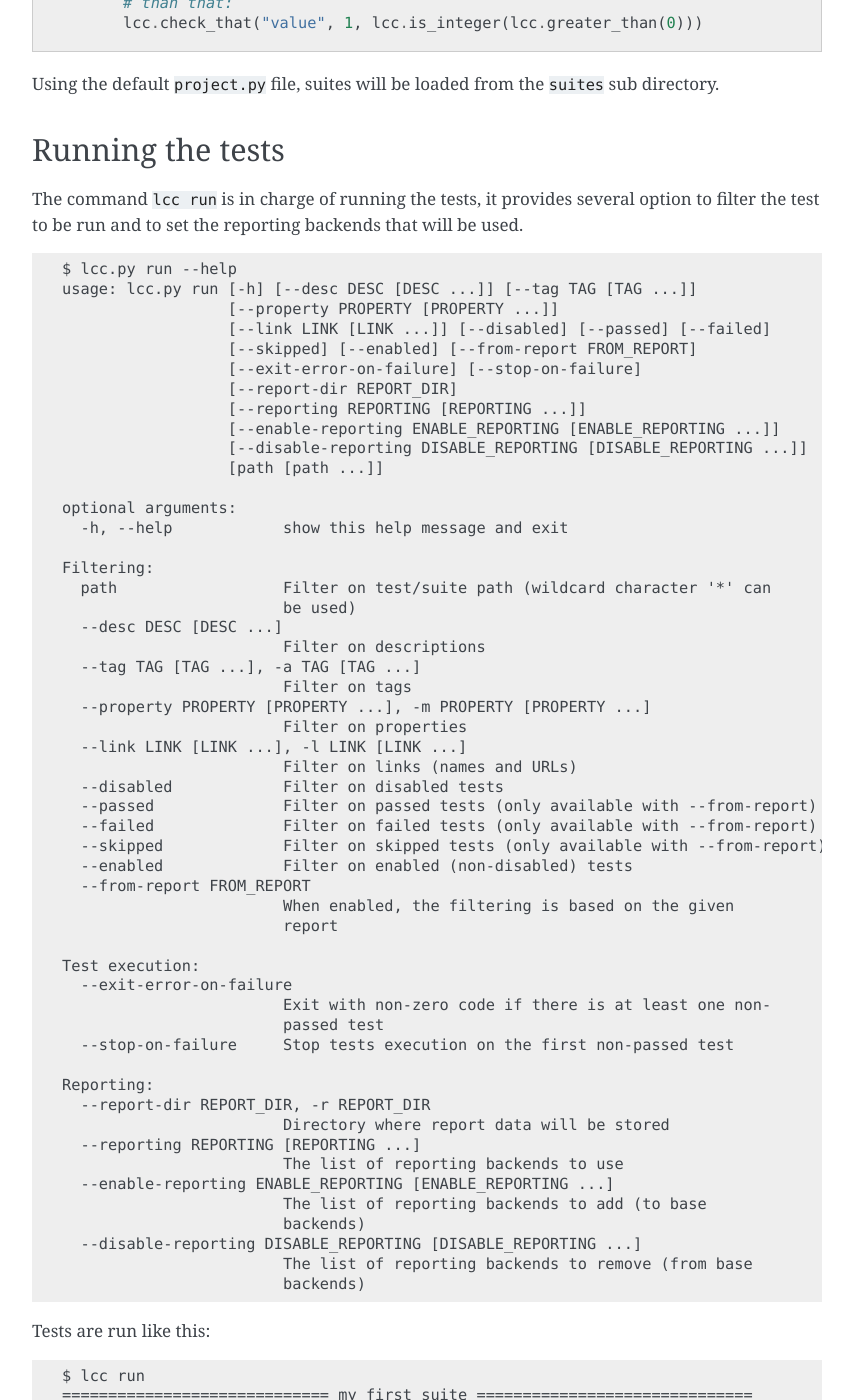
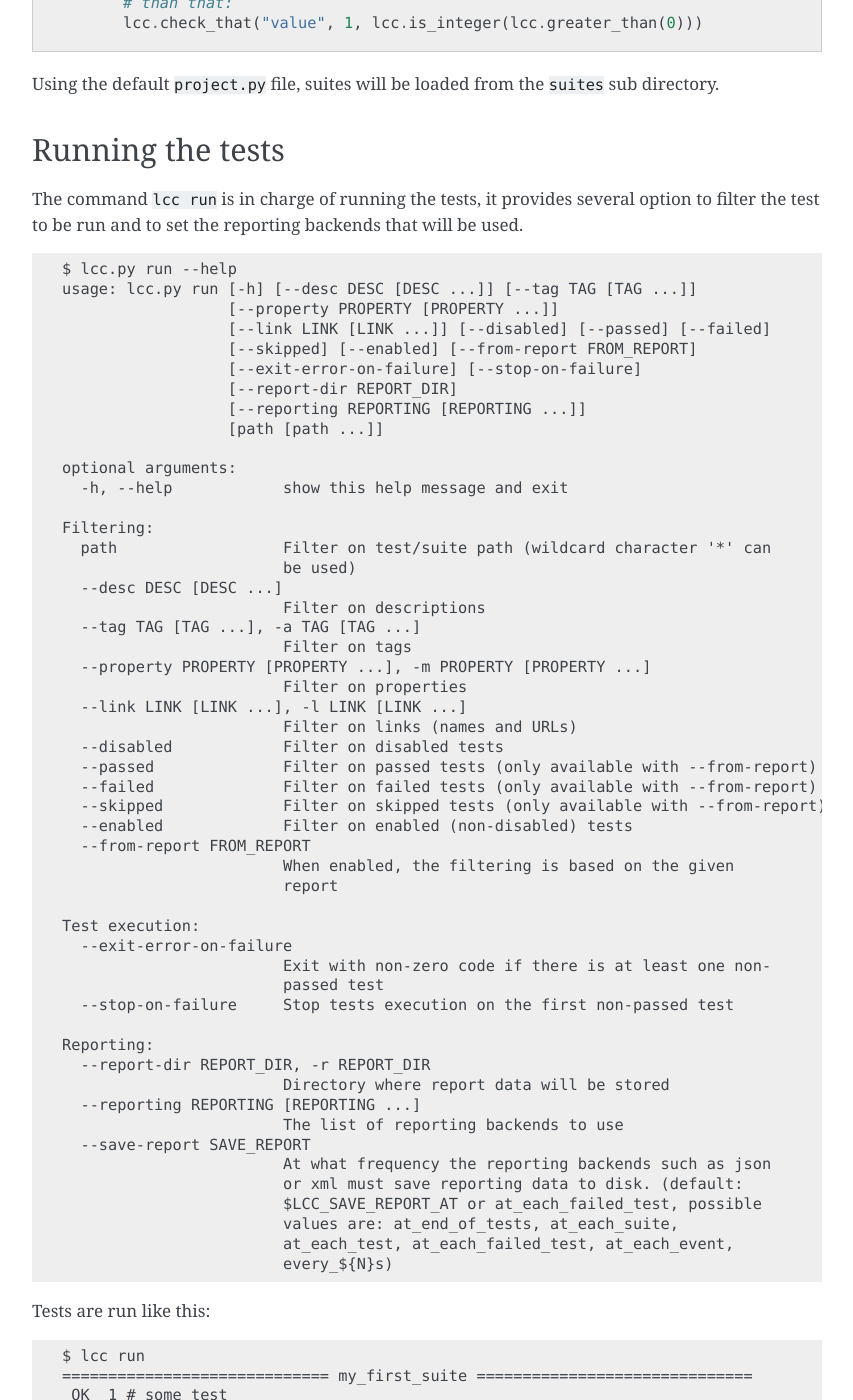
Before and after one commit to lemoncheesecake/lemoncheesecake, a Sphinx documentation site: the page built from doc/getting-started.rst, in a window 1280 px wide and 1400 px high, scrolled down 1058 px. Shown: the whole window, without its empty margins (363-1216 px from the left). Built offline with Sphinx 7.4.7, drawn with Linux system fonts in a browser that asks for light colours.

Commit message:
lcc run: remove --enable-reporting and --disable-reporting arguments

```diff
--- a/doc/getting-started.rst
+++ b/doc/getting-started.rst
@@ -72,8 +72,6 @@ to set the reporting backends that will be used.
                       [--exit-error-on-failure] [--stop-on-failure]
                       [--report-dir REPORT_DIR]
                       [--reporting REPORTING [REPORTING ...]]
-                      [--enable-reporting ENABLE_REPORTING [ENABLE_REPORTING ...]]
-                      [--disable-reporting DISABLE_REPORTING [DISABLE_REPORTING ...]]
                       [path [path ...]]
 
     optional arguments:
@@ -110,12 +108,13 @@ to set the reporting backends that will be used.
                             Directory where report data will be stored
       --reporting REPORTING [REPORTING ...]
                             The list of reporting backends to use
-      --enable-reporting ENABLE_REPORTING [ENABLE_REPORTING ...]
-                            The list of reporting backends to add (to base
-                            backends)
-      --disable-reporting DISABLE_REPORTING [DISABLE_REPORTING ...]
-                            The list of reporting backends to remove (from base
-                            backends)
+      --save-report SAVE_REPORT
+                            At what frequency the reporting backends such as json
+                            or xml must save reporting data to disk. (default:
+                            $LCC_SAVE_REPORT_AT or at_each_failed_test, possible
+                            values are: at_end_of_tests, at_each_suite,
+                            at_each_test, at_each_failed_test, at_each_event,
+                            every_${N}s)
 
 Tests are run like this:
 
```
Also changed, not shown: CHANGELOG.md (+4 -0 lines), doc/v1-migration-guide.rst (+7 -0 lines), 1 other file.
